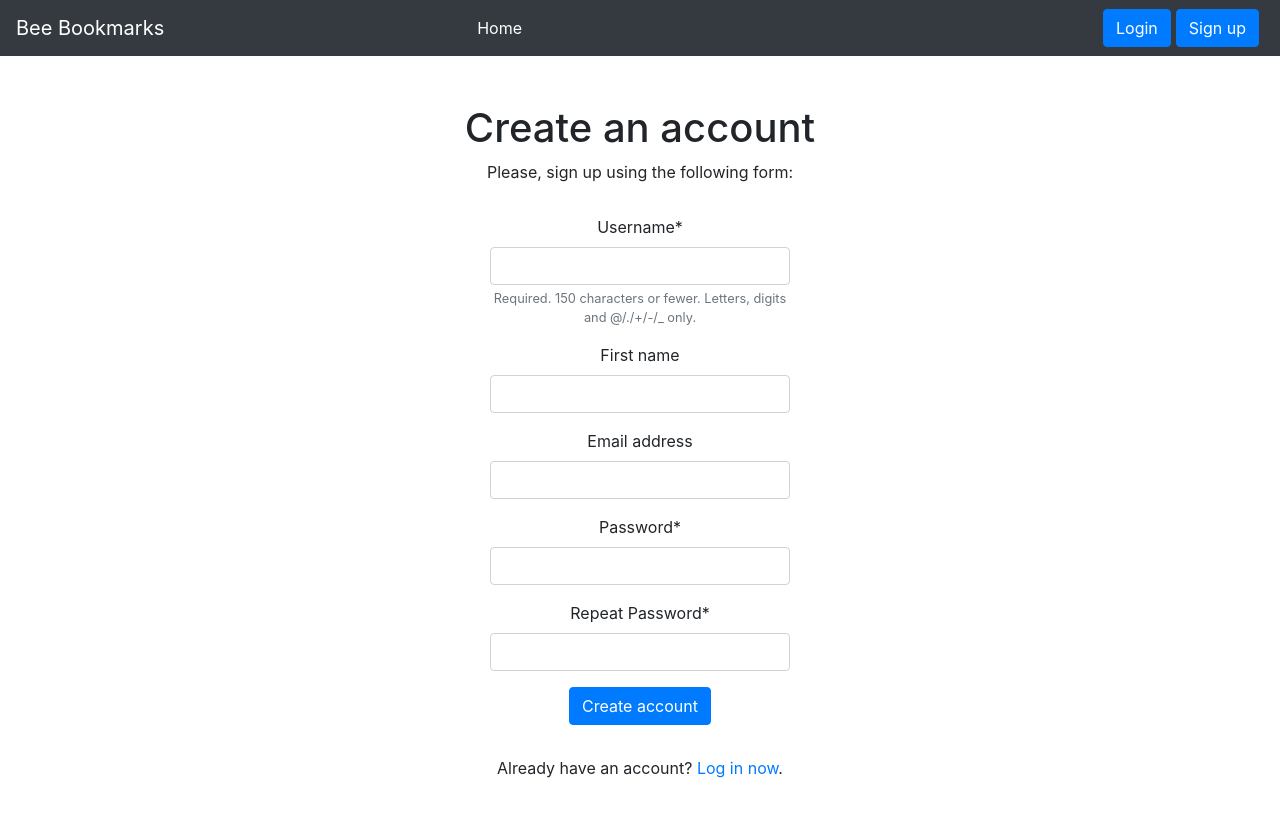
After one commit to baljeetjangra/bee-social, a Django app: page /account/register/ in a window 1280 px wide. The commit adds this page. Run offline with Django 3.2, Linux system fonts and the light colour scheme; some libraries are stand-ins or nearby versions.

Commit message:
User Registration Added

```diff
--- a/account/forms.py
+++ b/account/forms.py
@@ -1,4 +1,19 @@
 from django import forms
+from django.contrib.auth.models import User
+
+class UserRegistrationForm(forms.ModelForm):
+    password = forms.CharField(label='Password',widget=forms.PasswordInput)
+    password2 = forms.CharField(label='Repeat Password',widget=forms.PasswordInput)
+
+    class Meta:
+        model = User
+        fields = ('username','first_name','email')
+
+    def clean_password2(self):
+        cd = self.cleaned_data
+        if cd['password'] != cd['password2']:
+            raise forms.ValidationError('Passwords don\'t match.')
+        return cd['password2']
 
 
 # class LoginForm(forms.Form):
--- a/account/templates/account/login.html
+++ b/account/templates/account/login.html
@@ -40,7 +40,8 @@
 
 {% load crispy_forms_tags %}
 {% block content %}
-
+<p>Please, use the following form to log-in. If you don't have an
+account <a href="{% url "register" %}">Sign up</a></p>
 <form class="form-signin" method="POST">
 
     <h1 class="h3 mb-3 font-weight-normal">Please sign in</h1>
--- /dev/null
+++ b/account/templates/account/register.html
@@ -0,0 +1,19 @@
+{% extends 'base.html' %}
+{% load crispy_forms_tags %}
+{% block title %}Create an account{% endblock title %}
+
+{% block content %}
+
+<div class="container my-5 text-center">
+    <h1>Create an account</h1>
+    <p>Please, sign up using the following form:</p>
+
+    <form class="miniform" action="" method="post">
+        {{user_form|crispy}}
+        {% csrf_token %}
+        <p><input class="btn btn-primary" type="submit" value="Create account"></p>
+    </form>
+    <p>Already have an account? <a href="{% url 'login' %}">Log in now</a>.</p>
+</div>
+
+{% endblock content %}
--- a/account/urls.py
+++ b/account/urls.py
@@ -9,5 +9,6 @@ urlpatterns = [
     path('',views.dashboard,name='dashboard'),
     path('',include('django.contrib.auth.urls')),
     path('<user>/settings/',views.settings,name='settings'),
+    path('register/',views.register,name='register'),
 
 ]
--- a/account/views.py
+++ b/account/views.py
@@ -3,6 +3,9 @@ from django.http import HttpResponse
 from django.contrib.auth import authenticate, login
 # from .forms import LoginForm
 from django.contrib.auth.decorators import login_required
+from .forms import UserRegistrationForm
+
+
 # Create your views here.
 
 
@@ -30,3 +33,16 @@ def dashboard(request):
 
 def settings(request,user):
     return render(request,'account/settings.html',{'section':'settings'})
+
+def register(request):
+    if request.method == 'POST':
+        user_form = UserRegistrationForm(request.POST)
+        if user_form.is_valid():
+            new_user = user_form.save(commit=False)
+            new_user.set_password(user_form.cleaned_data['password'])
+            new_user.save()
+            return render(request,'account/register_done.html',{'new_user':new_user})
+
+    else:
+        user_form = UserRegistrationForm()
+    return render(request,'account/register.html',{'user_form':user_form})
--- a/templates/base.html
+++ b/templates/base.html
@@ -18,6 +18,9 @@
     max-width: 330px;
     padding: 15px;
     margin: 0 auto;
+  }
+  li{
+    margin:0 5px;
   }
         {% block style %}
         {% endblock style %}
@@ -56,6 +59,10 @@
               <p class="text-white">Hello {{ request.user.first_name }},  <a class="btn btn-primary" href="{% url 'logout' %}">Logout</a>
               {% else %}
               <a class="btn btn-primary" href="{% url 'login' %}">Login</a></p>
+
+            </li>
+            <li>
+              <a class="btn btn-primary" href="{% url 'register' %}">Sign up</a>
             </li>
             {% endif %}
             </ul>
```
Also changed, not shown: account/templates/account/register_done.html (added, +12 -0 lines), db.sqlite3.
